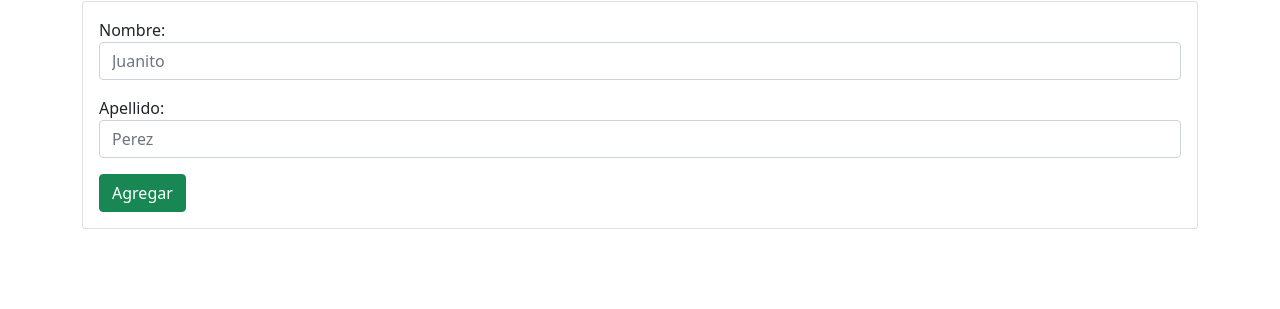
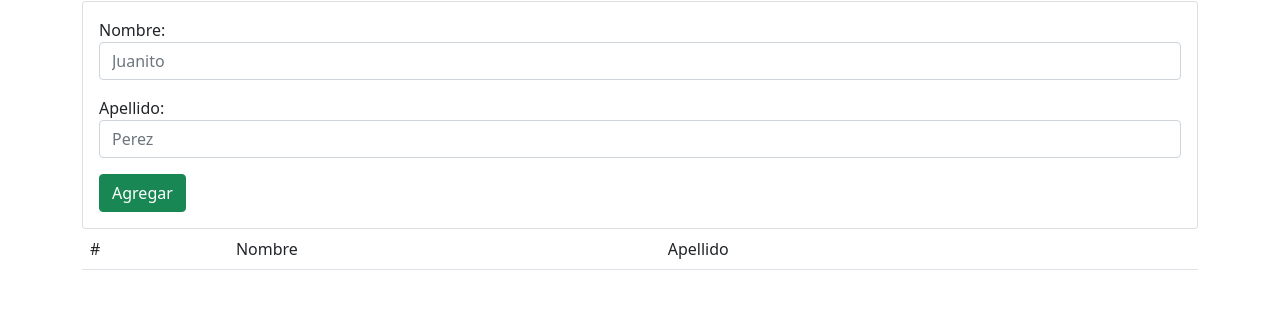
Before and after one commit to CsrHdez/module-js, a plain HTML site: page 16-listeners/form.html in a window 1280 px wide. Shown: the part 55-364 px from the top of the page. Drawn offline with nearby package versions, Linux system fonts and the light colour scheme; files whose address does not match are found by name.

Commit message:
Table koders

```diff
--- a/16-listeners/form.html
+++ b/16-listeners/form.html
@@ -28,6 +28,21 @@
                     </div>
                 </form>
             </div>
+            <div class="row">
+                <div class="col">
+                    <table class="table">
+                        <thead>
+                            <tr>
+                                <td scope="col">#</td>
+                                <td scope="col">Nombre</td>
+                                <td scope="col">Apellido</td>
+                                <td scope="col">&nbsp;</td>
+                            </tr>
+                        </thead>
+                        <tbody id="list-koder"></tbody>
+                    </table>
+                </div>
+            </div>
         </div>
 
     <!-- Optional JavaScript; choose one of the two! -->
```
